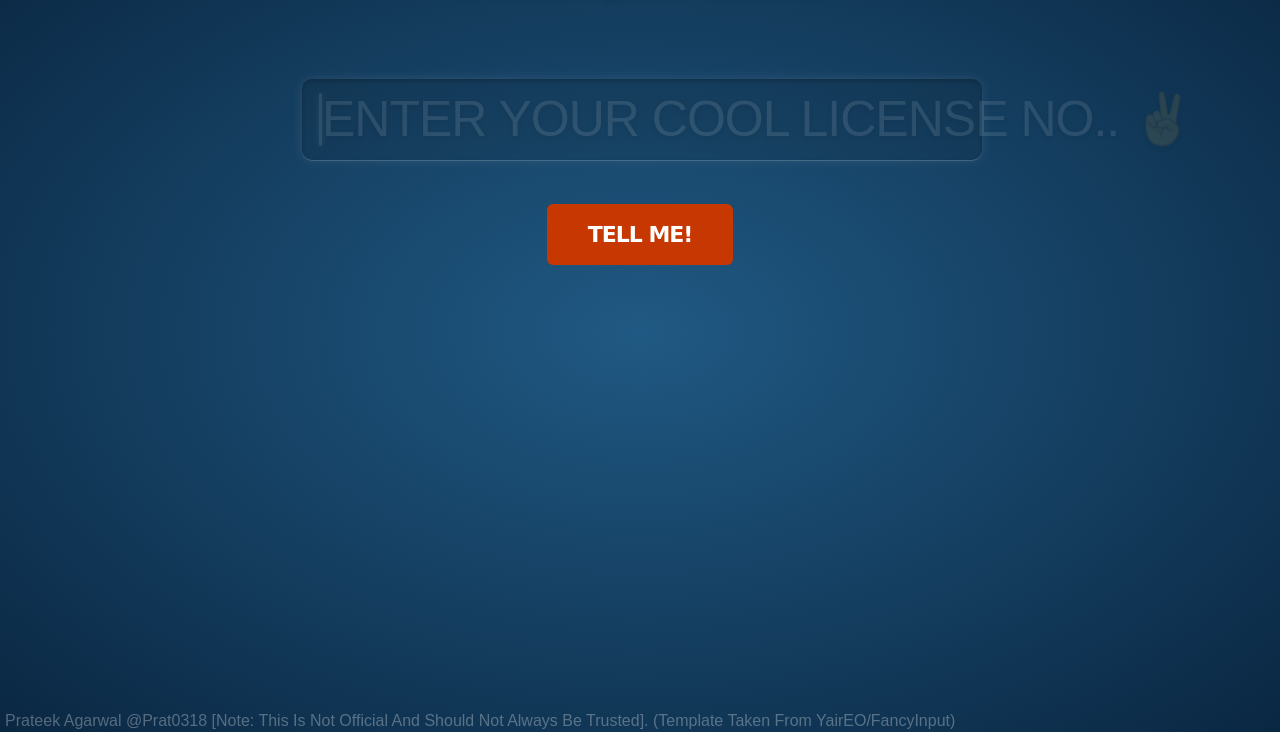
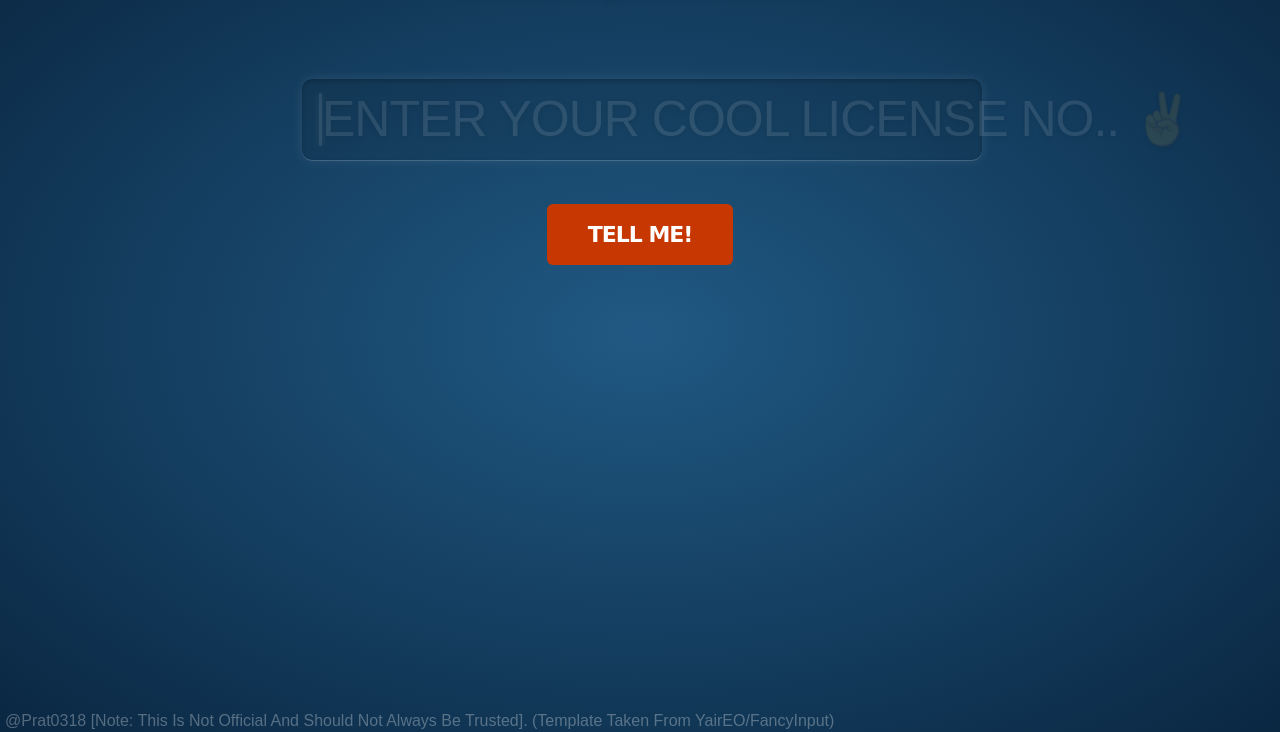
Before and after one commit to prat0318/canidriveindelhitoday, a plain HTML site: page index.html in a window 1280 px wide. Shown: the part 68-800 px from the top of the page. Drawn offline with nearby package versions, Linux system fonts and the light colour scheme; a web font is replaced by a local one.

Commit message:
Update index.html

```diff
--- a/index.html
+++ b/index.html
@@ -46,7 +46,7 @@
                 <span class="heading" style="font-size: 15px; visibility:hidden" id="nope"></span>
                 <br>
                 <div style="padding-top: 30px" id="add-pic"></div>
-                <a class='by' href='#'>Prateek Agarwal @prat0318 [Note: This is not official and should not always be trusted]. (Template taken from yairEO/fancyInput)</a>
+                <a class='by' href='#'>@prat0318 [Note: This is not official and should not always be trusted]. (Template taken from yairEO/fancyInput)</a>
 	</div>
 	<script src='fancyInput.js'></script>
 	<script>
```
